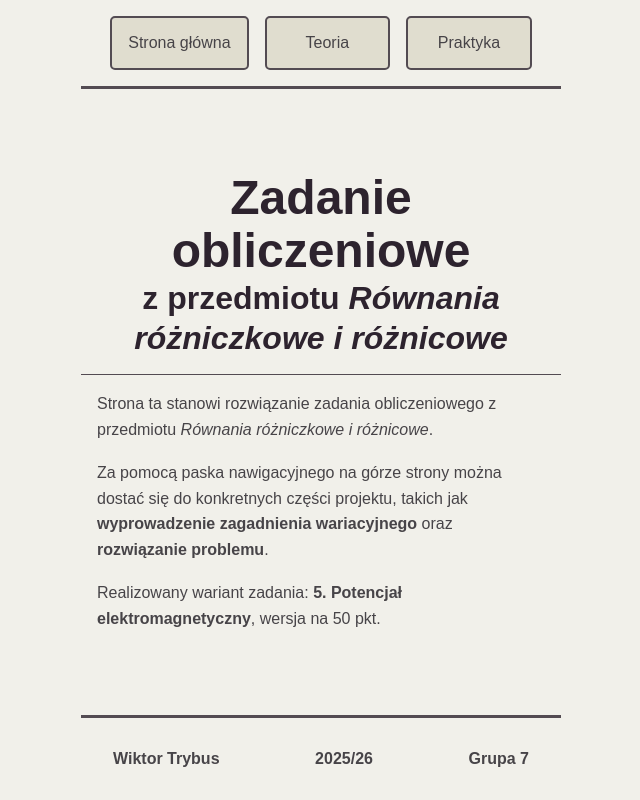
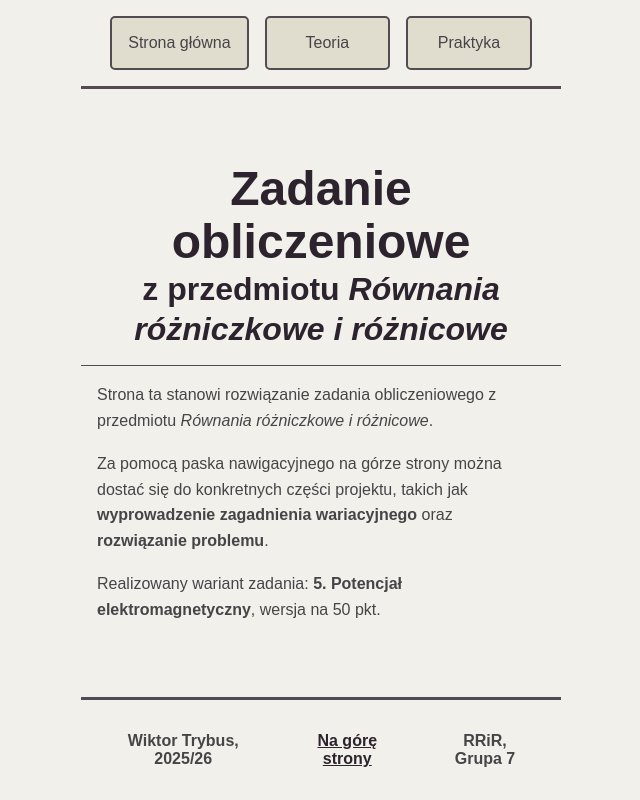
Before and after one commit to Veexeq/RRiR-Project, a React (Vite) app in the folder em_potential_solver/: page / in a window 1280 px wide. Shown: the whole page, without its empty margins (319-959 px from the left). Built offline with nearby package versions, Linux system fonts and the light colour scheme.

Commit message:
Added working and well implemented scroll-to-top mechanism, it includes TopScroller component that prevents remembering scroll bar position upon changing pages (a new page always starts at the beginning)

```diff
--- a/em_potential_solver/src/App.tsx
+++ b/em_potential_solver/src/App.tsx
@@ -3,14 +3,18 @@ import Homepage from "./components/homepage/Homepage";
 import Navbar from "./components/navbar/Navbar";
 import Footer from "./components/footer/Footer";
 import Theory from "./components/theory/Theory";
+import TopScroller from "./components/util/TopScroller";
 
 function App() {
 
   return (
     <BrowserRouter>
+      {/* TopScroller is an util that scrolls to the top of
+      the page after changing pages */}
+      <TopScroller />
       <Navbar />
 
-      <main className="main-content">
+      <main className="mainContent">
         <Routes>
           <Route path="/" element={<Homepage />} />
           <Route path="/theory" element={<Theory />} />
--- a/em_potential_solver/src/components/footer/Footer.tsx
+++ b/em_potential_solver/src/components/footer/Footer.tsx
@@ -1,11 +1,26 @@
 import styles from './footer.module.css'
 
 function Footer() {
+
+  const topScroll = (e: React.MouseEvent<HTMLAnchorElement, MouseEvent>) => {
+    e.preventDefault();
+    const container = document.querySelector(".mainContent");
+
+    if (!container) {
+      return;
+    }
+
+    container.scrollTo({
+      top: 0,
+      behavior: 'smooth'
+    });
+  };
+
   return (
     <div className={styles.wrapper}>
-      <div className={styles.text}>Wiktor Trybus</div>
-      <div className={styles.text}>2025/26</div>
-      <div className={styles.text}>Grupa 7</div>
+      <div className={styles.text}>Wiktor Trybus, 2025/26</div>
+      <div className={styles.text}><a href="#" onClick={topScroll}>Na górę strony</a></div>
+      <div className={styles.text}>RRiR, Grupa 7</div>
     </div>
   );
 }
--- a/em_potential_solver/src/components/theory/Theory.tsx
+++ b/em_potential_solver/src/components/theory/Theory.tsx
@@ -4,7 +4,7 @@ import styles from './theory.module.css'
 function Theory() {
   return (
     <div className={styles.wrapper}>
-      <br />
+      <br/>
       <h2>Wstęp teoretyczny</h2>
       <br />
       <p>W tej sekcji znajduje się kompletny wstęp związany z teorią, który potrzebny jest do rozpoczęcia pracy nad znajdowaniem numerycznego rozwiązania problemu. Można go podzielić na następujące części:</p>
@@ -17,7 +17,7 @@ function Theory() {
       </ul>
       <br />
 
-      <h3>Treść problemu</h3>
+      <h3 id="intro">Treść problemu</h3>
       <br />
       <p>Zagadnienie, które mamy rozwiązać przy użyciu MES to równanie opisujące potencjał elektromagnetyczny:</p>
       <BlockMath math="\frac{d^2\phi}{dx^2}=-\frac{\rho}{\epsilon_r(x)}"/>
--- /dev/null
+++ b/em_potential_solver/src/components/util/TopScroller.tsx
@@ -0,0 +1,18 @@
+import { useEffect } from "react";
+import { useLocation } from "react-router-dom";
+
+function TopScroller() {
+  const { pathname } = useLocation();
+
+  useEffect(() => {
+    const container = document.querySelector(".mainContent");
+
+    if (container) {
+      container.scrollTo(0, 0);
+    }
+  }, [pathname]);
+
+  return null;
+}
+
+export default TopScroller;
--- a/em_potential_solver/src/index.css
+++ b/em_potential_solver/src/index.css
@@ -45,7 +45,7 @@
   overflow: hidden;
 }
 
-.main-content {
+.mainContent {
   flex: 1;
   overflow-y: auto;
   width: 100%;
@@ -119,6 +119,12 @@ label, button {
   font-family: inherit;
 }
 
+a {
+  text-decoration: underline;
+  color: var(--primary-action);
+  cursor: pointer;
+}
+
 .katex {
   font-size: 1.2em;
   color: var(--text-primary);
@@ -127,26 +133,26 @@ label, button {
 /* === Scrollbar stylization === */
 
 /* Webkit (Chrome, Edge, Safari, Opera) */
-.main-content::-webkit-scrollbar {
+.mainContent::-webkit-scrollbar {
   width: 10px;
 }
 
-.main-content::-webkit-scrollbar-track {
+.mainContent::-webkit-scrollbar-track {
   background: transparent;
 }
 
-.main-content::-webkit-scrollbar-thumb {
+.mainContent::-webkit-scrollbar-thumb {
   background-color: var(--text-body);
   border-radius: 4px;
   border: 2px solid var(--bg-page);
 }
 
-.main-content::-webkit-scrollbar-thumb:hover {
+.mainContent::-webkit-scrollbar-thumb:hover {
   background-color: var(--text-muted);
 }
 
 /* Firefox */
-.main-content {
+.mainContent {
   scrollbar-width: thin;
   scrollbar-color: var(--text-body) transparent;
 }
```
